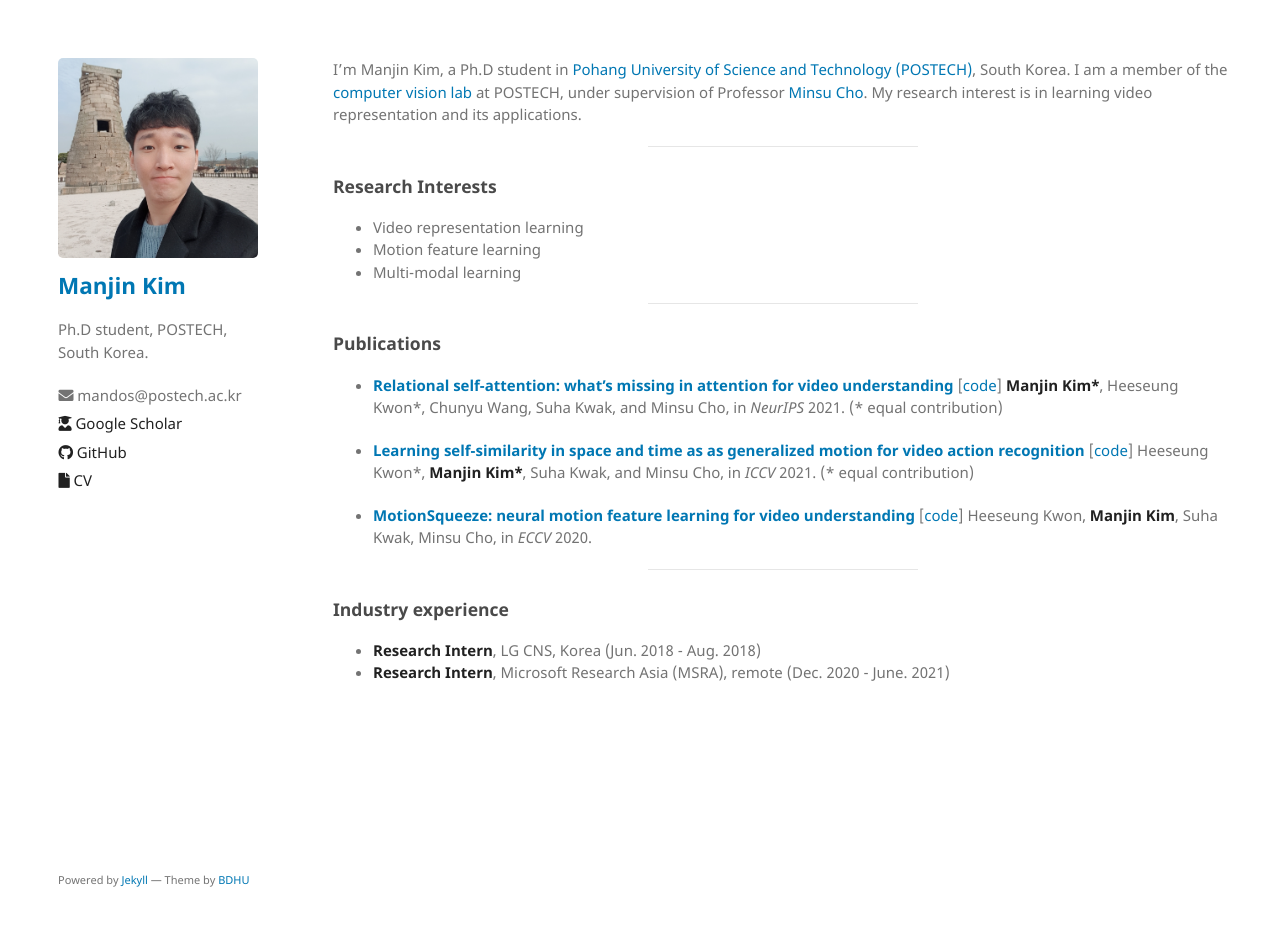
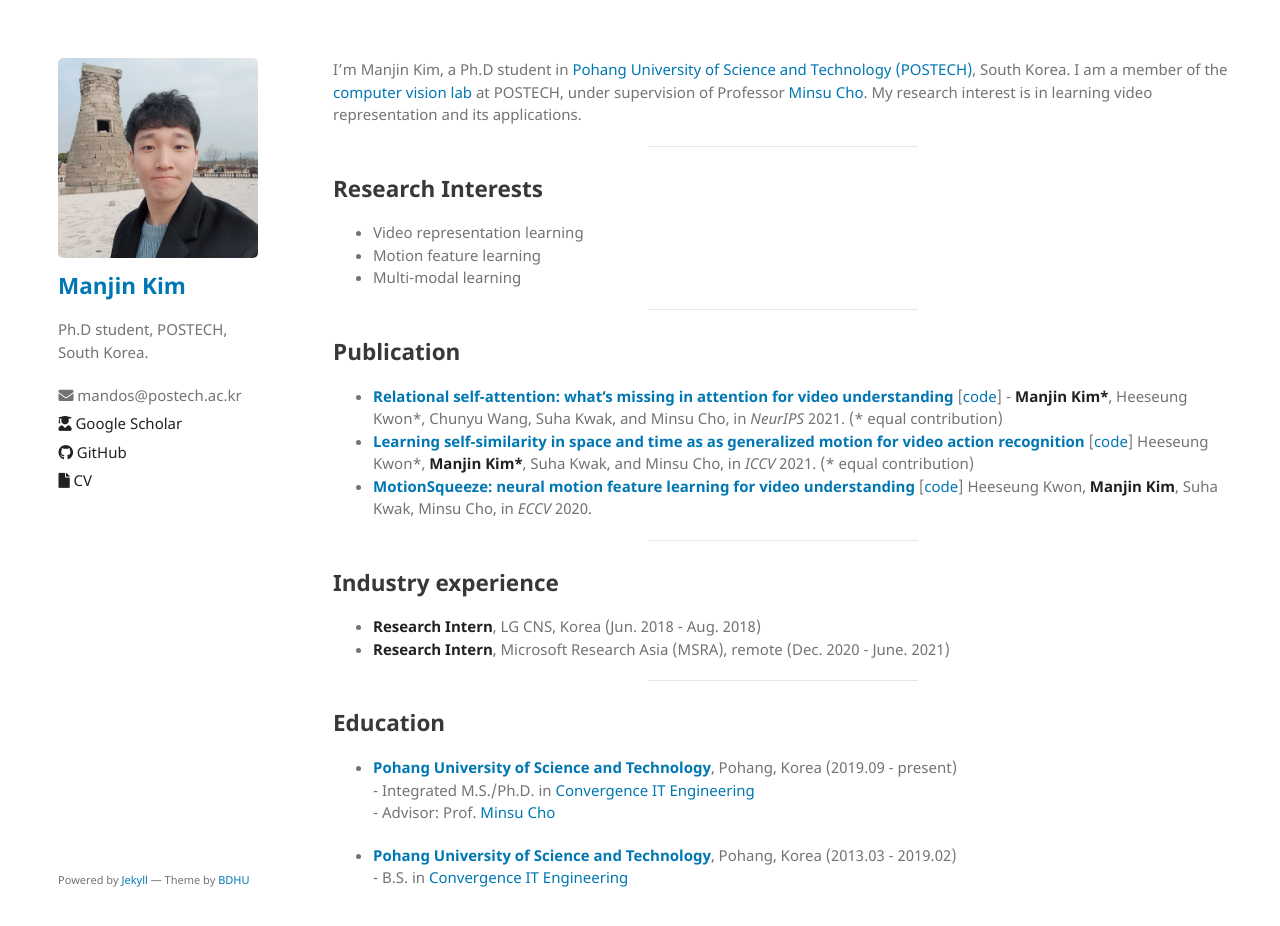
Before and after one commit to KimManjin/KimManjin.github.io, a Jekyll site: the page built from index.md, in a window 1280 px wide and 959 px high. Shown: the top 926 px of the window. Built offline with Jekyll 4.4.1, drawn with Linux system fonts in a browser that asks for light colours; our own code applies the rules of GitHub Pages for plain Markdown files.

Commit message:
Update index.md

```diff
--- a/index.md
+++ b/index.md
@@ -17,25 +17,33 @@ I'm Manjin Kim, a Ph.D student in [Pohang University of Science and Technology (
 
 ---------------------------------------------
 
-### Research Interests
+## Research Interests
 * Video representation learning
 * Motion feature learning
 * Multi-modal learning
 
 ---------------------------------------------
 
-### Publications
-* **[Relational self-attention: what's missing in attention for video understanding](https://arxiv.org/abs/2111.01673)** [[code](https://github.com/KimManjin/RSA)]
-    **Manjin Kim\***, Heeseung Kwon\*, Chunyu Wang, Suha Kwak, and Minsu Cho, in _NeurIPS_ 2021.   (* equal contribution)
-
-* **[Learning self-similarity in space and time as as generalized motion for video action recognition](https://arxiv.org/abs/2102.07092)** [[code](https://github.com/arunos728/SELFY)]
+## Publication
+- **[Relational self-attention: what's missing in attention for video understanding](https://arxiv.org/abs/2111.01673)** [[code](https://github.com/KimManjin/RSA)]
+  \- **Manjin Kim\***, Heeseung Kwon\*, Chunyu Wang, Suha Kwak, and Minsu Cho, in _NeurIPS_ 2021.   (* equal contribution)
+- **[Learning self-similarity in space and time as as generalized motion for video action recognition](https://arxiv.org/abs/2102.07092)** [[code](https://github.com/arunos728/SELFY)]
     Heeseung Kwon\*, **Manjin Kim\***, Suha Kwak, and Minsu Cho, in _ICCV_ 2021. (* equal contribution)
-
-* **[MotionSqueeze: neural motion feature learning for video understanding](https://arxiv.org/abs/2007.09933)** [[code](https://github.com/arunos728/MotionSqueeze)]
+- **[MotionSqueeze: neural motion feature learning for video understanding](https://arxiv.org/abs/2007.09933)** [[code](https://github.com/arunos728/MotionSqueeze)]
     Heeseung Kwon, **Manjin Kim**, Suha Kwak, Minsu Cho, in _ECCV_ 2020.
 
 ---------------------------------------------
 
-### Industry experience
-* **Research Intern**, LG CNS, Korea (Jun. 2018 - Aug. 2018)
-* **Research Intern**, Microsoft Research Asia (MSRA), remote (Dec. 2020 - June. 2021)
+## Industry experience
+- **Research Intern**, LG CNS, Korea (Jun. 2018 - Aug. 2018)
+- **Research Intern**, Microsoft Research Asia (MSRA), remote (Dec. 2020 - June. 2021)
+
+---------------------------------------------
+
+## Education
+- **[Pohang University of Science and Technology](http://postech.ac.kr/eng/)**, Pohang, Korea (2019.09 - present)
+  \- Integrated M.S./Ph.D. in [Convergence IT Engineering](https://cite.postech.ac.kr/)
+  \- Advisor: Prof. [Minsu Cho](http://cvlab.postech.ac.kr/~mcho/)
+
+- **[Pohang University of Science and Technology](http://postech.ac.kr/eng/)**, Pohang, Korea (2013.03 - 2019.02)
+	\- B.S. in [Convergence IT Engineering](https://cite.postech.ac.kr/)
```
